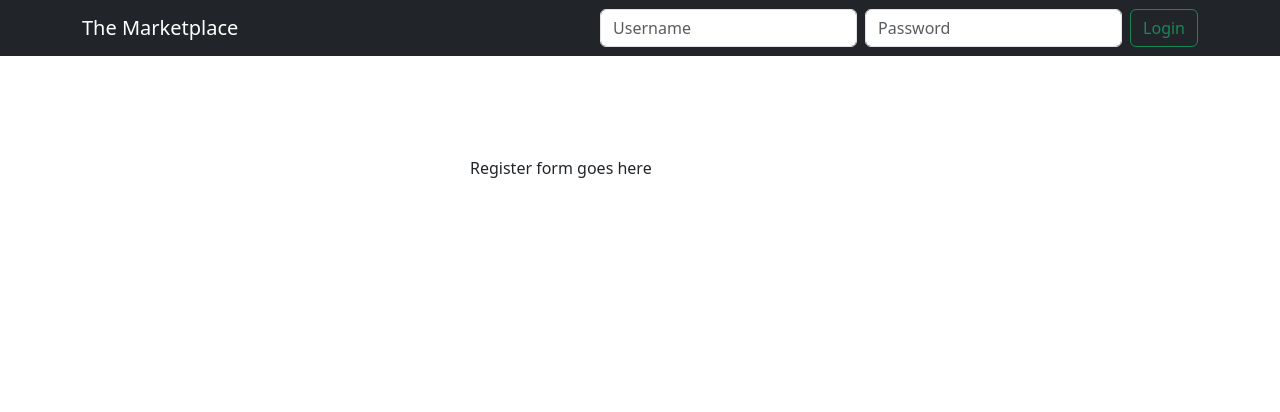
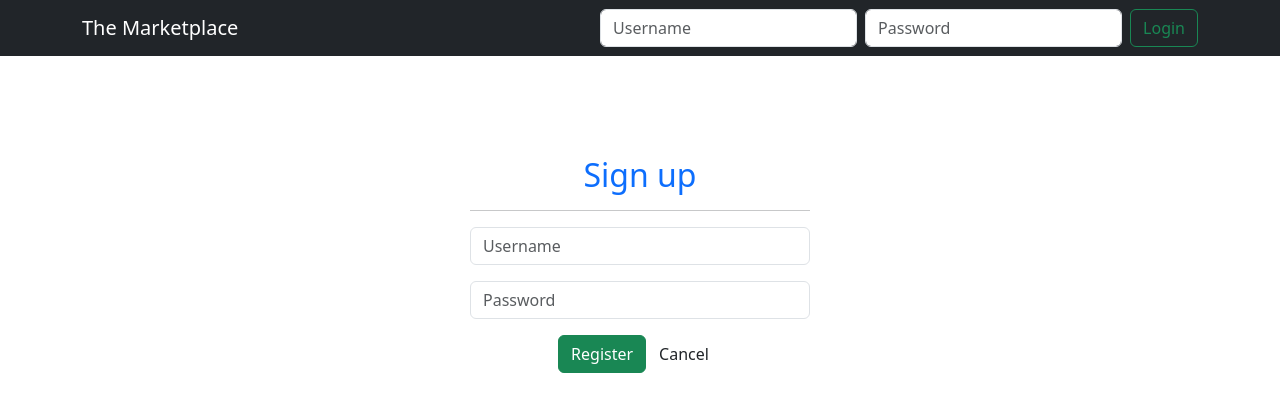
Before and after one commit to isomer04/TheMarketPlace, an Angular app in the folder client/: page / in a window 1280 px wide. Both pictures are taken after a click on the button "Register". Shown: the top 412 px of the page. Built offline with nearby package versions, Linux system fonts and the light colour scheme; no server answers.

Commit message:
Added  a register form

```diff
--- a/client/src/app/app.module.ts
+++ b/client/src/app/app.module.ts
@@ -9,13 +9,15 @@
 import { BrowserAnimationsModule } from '@angular/platform-browser/animations';
 import { BsDropdownModule } from 'ngx-bootstrap/dropdown';
 import { HomeComponent } from './home/home.component';
+import { RegisterComponent } from './register/register.component';
 
 
 @NgModule({
   declarations: [
     AppComponent,
     NavComponent,
-    HomeComponent
+    HomeComponent,
+    RegisterComponent
   ],
   imports: [
     BrowserModule,
--- a/client/src/app/home/home.component.html
+++ b/client/src/app/home/home.component.html
@@ -11,7 +11,7 @@
     <div *ngIf="registerMode" class="container">
         <div class="row justify-content-center">
             <div class="col-4">
-                <p>Register form goes here</p>
+                <app-register></app-register>
             </div>
         </div>
     </div>
--- /dev/null
+++ b/client/src/app/register/register.component.html
@@ -0,0 +1,29 @@
+<form #registerForm="ngForm" (ngSubmit)="register()" autocomplete="off">
+  <h2 class="text-center text-primary">Sign up</h2>
+  <hr />
+  <div class="mb-3">
+    <input
+      type="text"
+      class="form-control"
+      name="username"
+      [(ngModel)]="model.username"
+      placeholder="Username"
+    />
+  </div>
+
+  <div class="mb-3">
+    <input
+      type="password"
+      class="form-control"
+      name="password"
+      [(ngModel)]="model.password"
+      placeholder="Password"
+    />
+  </div>
+  <div class="text-center">
+    <button class="btn btn-success me2" type="submit">Register</button>
+    <button class="btn btn-default" type="button" (click)="cancel()">
+      Cancel
+    </button>
+  </div>
+</form>
--- /dev/null
+++ b/client/src/app/register/register.component.ts
@@ -0,0 +1,23 @@
+import { Component, OnInit } from '@angular/core';
+
+@Component({
+  selector: 'app-register',
+  templateUrl: './register.component.html',
+  styleUrls: ['./register.component.css']
+})
+export class RegisterComponent implements OnInit {
+
+  model:any = {}
+  constructor() { }
+
+  ngOnInit(): void {
+  }
+
+  register(){
+    console.log(this.model);
+  }
+
+  cancel(){
+    console.log('cancelled');
+  }
+}
```
Also changed, not shown: client/src/app/register/register.component.css (added).
